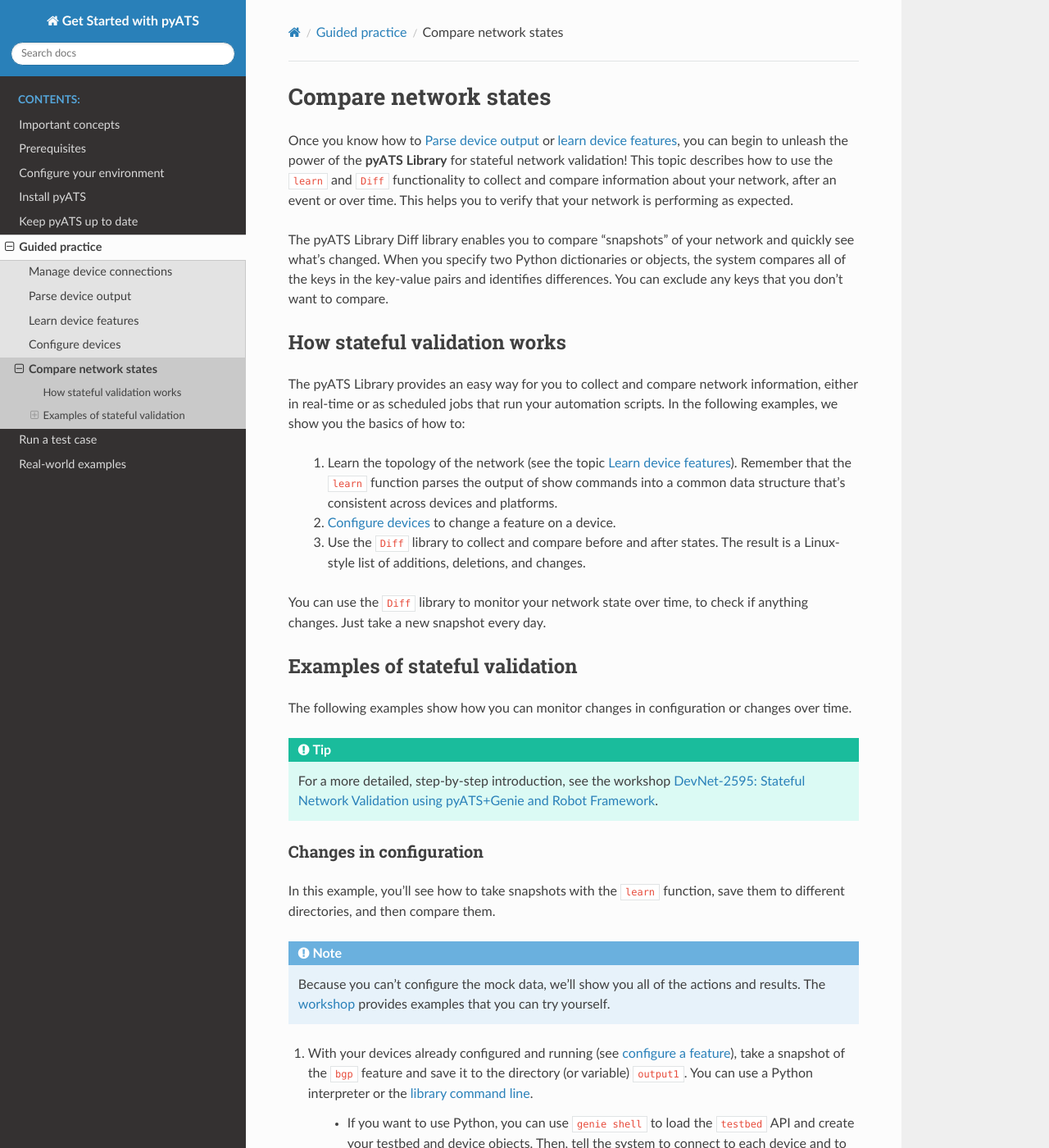
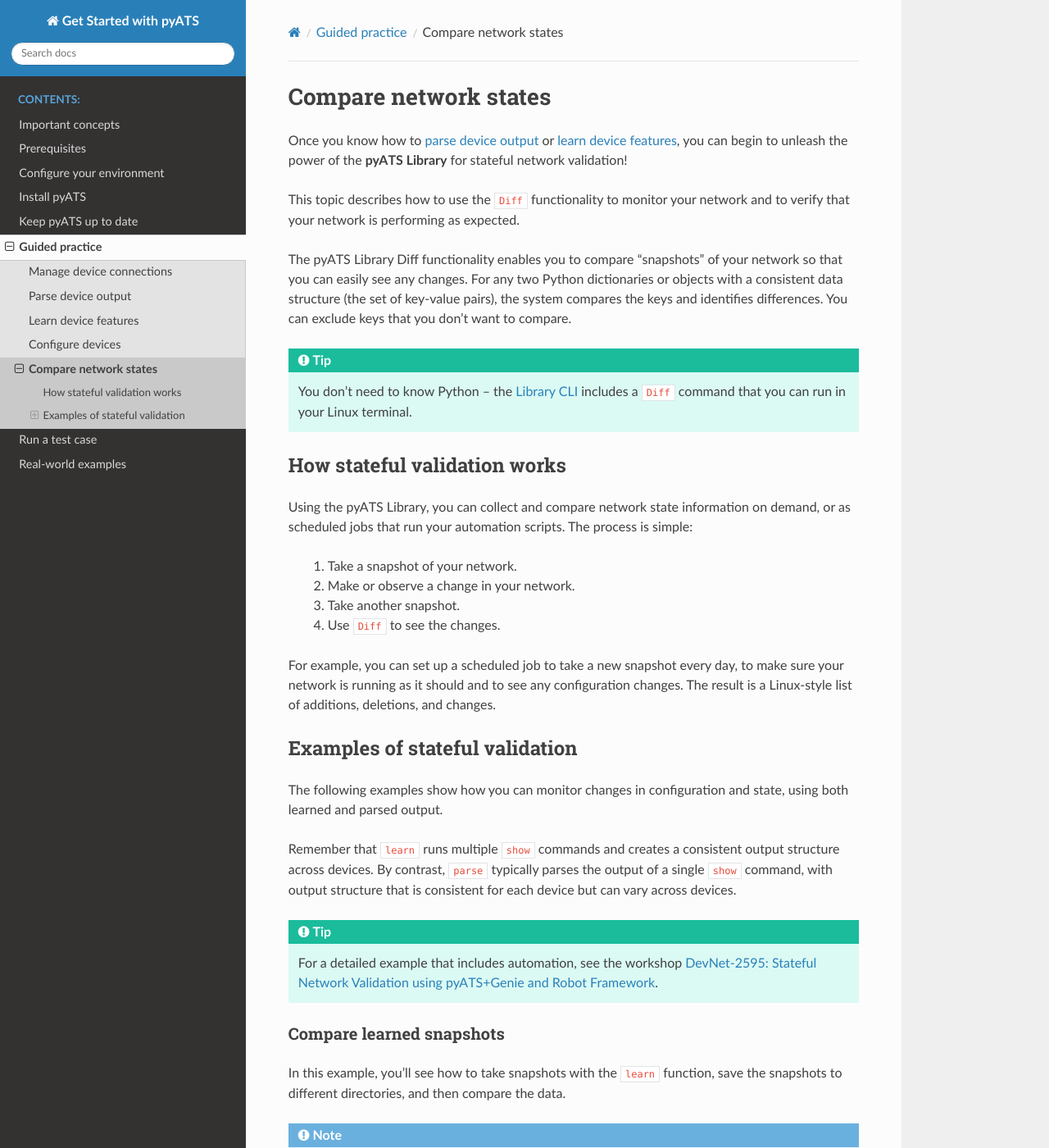
Before and after one commit to CiscoTestAutomation/getting-started, a Sphinx documentation site: the page built from source/quickstart/comparebeforeafter.rst, in a window 1280 px wide and 1400 px high. Shown: the whole window at 82% size. Built offline with Sphinx 7.4.7 and the Read the Docs theme 2.0.0, drawn with Linux system fonts in a browser that asks for light colours; pages that are not in the unit, such as notebooks, are missing from menus; some of the changed text lies outside the part shown.

Commit message:
First draft of compare network states topic.

```diff
--- a/source/definitions/def-diff.rst
+++ b/source/definitions/def-diff.rst
@@ -1 +1 @@
-The |library| Diff library enables you to compare "snapshots" of your network and quickly see what's changed. When you specify two Python dictionaries or objects, the system compares all of the keys in the key-value pairs and identifies differences. You can exclude any keys that you don't want to compare.
+The |library| Diff functionality enables you to compare "snapshots" of your network so that you can easily see any changes. For any two Python dictionaries or objects with a consistent data structure (the set of key-value pairs), the system compares the keys and identifies differences. You can exclude keys that you don't want to compare.
--- a/source/definitions/def_genie_cli.rst
+++ b/source/definitions/def_genie_cli.rst
@@ -1 +1,3 @@
+.. _genie-cli:
+
 The |library| command line interface (CLI) is a powerful, Linux-based command-line utility that offers you the library functionality directly from a Linux terminal, with no Python or programming experience required!
--- a/source/quickstart/comparebeforeafter.rst
+++ b/source/quickstart/comparebeforeafter.rst
@@ -2,36 +2,43 @@
 
 Compare network states
 ======================
-Once you know how to :ref:`parse-output` or :ref:`learn device features <learn-features>`, you can begin to unleash the power of the |librarybold| for stateful network validation! This topic describes how to use the ``learn`` and ``Diff`` functionality to collect and compare information about your network, after an event or over time. This helps you to verify that your network is performing as expected.
+Once you know how to :ref:`parse device output <parse-output>` or :ref:`learn device features <learn-features>`, you can begin to unleash the power of the |librarybold| for stateful network validation!
+
+This topic describes how to use the ``Diff`` functionality to monitor your network and to verify that your network is performing as expected.
 
 .. include:: ../definitions/def-diff.rst
 
+.. tip:: You don't need to know Python -- the :ref:`Library CLI <genie-cli>` includes a ``Diff`` command that you can run in your Linux terminal.
+
 How stateful validation works
 -----------------------------
-The |library| provides an easy way for you to collect and compare network information, either in real-time or as scheduled jobs that run your automation scripts. In the following examples, we show you the basics of how to:
+Using the |library|, you can collect and compare network state information on demand, or as scheduled jobs that run your automation scripts. The process is simple:
 
- #. Learn the topology of the network (see the topic :ref:`learn-features`). Remember that the ``learn`` function parses the output of show commands into a common data structure that's consistent across devices and platforms.
- #. :ref:`configure-devices` to change a feature on a device.
- #. Use the ``Diff`` library to collect and compare before and after states. The result is a Linux-style list of additions, deletions, and changes.
+ #. Take a snapshot of your network.
+ #. Make or observe a change in your network.
+ #. Take another snapshot.
+ #. Use ``Diff`` to see the changes.
 
-You can use the ``Diff`` library to monitor your network state over time, to check if anything changes. Just take a new snapshot every day.
+For example, you can set up a scheduled job to take a new snapshot every day, to make sure your network is running as it should and to see any configuration changes. The result is a Linux-style list of additions, deletions, and changes.
 
 
 Examples of stateful validation
 -------------------------------
-The following examples show how you can monitor changes in configuration or changes over time.
+The following examples show how you can monitor changes in configuration and state, using both learned and parsed output.
 
-.. tip:: For a more detailed, step-by-step introduction, see the workshop `DevNet-2595: Stateful Network Validation using pyATS+Genie and Robot Framework <https://github.com/CiscoTestAutomation/CL-DevNet-2595/blob/master/README.md>`_.
+Remember that ``learn`` runs multiple ``show`` commands and creates a consistent output structure across devices. By contrast, ``parse`` typically parses the output of a single ``show`` command, with output structure that is consistent for each device but can vary across devices.
 
-Changes in configuration
-^^^^^^^^^^^^^^^^^^^^^^^^
-In this example, you'll see how to take snapshots with the ``learn`` function, save them to different directories, and then compare them.
+.. tip:: For a detailed example that includes automation, see the workshop `DevNet-2595: Stateful Network Validation using pyATS+Genie and Robot Framework <https://github.com/CiscoTestAutomation/CL-DevNet-2595/blob/master/README.md>`_.
 
-.. note:: Because you can't configure the mock data, we'll show you all of the actions and results. The `workshop <https://github.com/CiscoTestAutomation/CL-DevNet-2595/blob/master/README.md>`_ provides examples that you can try yourself.
+Compare learned snapshots
+^^^^^^^^^^^^^^^^^^^^^^^^^^^^^^
+In this example, you'll see how to take snapshots with the ``learn`` function, save the snapshots to different directories, and then compare the data.
 
-#. With your devices already configured and running (see :ref:`configure a feature <config-feature>`), take a snapshot of the ``bgp`` feature and save it to the directory (or variable) ``output1``. You can use a Python interpreter or the :term:`library command line`.
+.. note:: We'll show you all of the actions and results, because mock data doesn't work with this example. The `workshop <https://github.com/CiscoTestAutomation/CL-DevNet-2595/blob/master/README.md>`_ provides examples that you can try yourself.
 
-    * If you want to use Python, you can use ``genie shell`` to load the ``testbed`` API and create your testbed and device objects. Then, tell the system to connect to each device and to learn the specified feature::
+#. With your devices already configured and running, take a snapshot of the ``bgp`` feature and save it to the directory (or variable) ``output1``. You can use a Python interpreter or the :term:`Library command line`.
+
+    * If you want to use Python, use ``genie shell`` to load the ``testbed`` API and create your testbed and device objects. Then, tell the system to connect to each device and to learn the specified feature::
 
        (pyats) $ genie shell --testbed-file tb.yaml
           >>> output1 = {}
@@ -41,17 +48,33 @@
           ...     output1[name]['bgp'] = dev.learn('bgp')
           ...
 
-      This example uses a Python ``for`` loop to execute each statement on all devices in the testbed. The system stores the feature information in Python dictionaries, each identified by the device name. |br| |br|
+      This example uses a Python ``for`` loop to execute each statement on all devices in the testbed.
+
+      *Result*: The system stores the feature information in a Python dictionary, which includes the data for all devices. |br| |br|
 
     * If you want to use the CLI::
 
        (pyats) $ genie learn "bgp" --testbed-file tb.yaml --output output1
 
-      *Result*: Within the output directory, the system creates the output files and displays a summary for each device.
+      *Result*: The system creates the output directory ``output1``, stores the ``ops.txt`` device files in JSON format, and displays a summary for each device:
 
-#. Change a device configuration. For example, shut down an interface.
+       .. code-block::
 
-#. Repeat step 1 to take another snapshot, but specify a different output directory or variable, such as ``output_2``.
+        +==============================================================================+
+        | Genie Learn Summary for device nx-osv-1                                      |
+        +==============================================================================+
+        |  Connected to nx-osv-1                                                       |
+        |  -   Log: output1/connection_nx-osv-1.txt                                    |
+        |------------------------------------------------------------------------------|
+        |  Learnt feature 'bgp'                                                       |
+        |  -  Ops structure:  output1/bgp_nxos_nx-osv-1_ops.txt                       |
+        |  -  Device Console: output1/bgp_nxos_nx-osv-1_console.txt                   |
+        |==============================================================================|
+
+
+#. Change the configuration of a feature on a device, or shut down/bring up an interface.
+
+#. Repeat step 1 to take another snapshot, but specify a different output directory or variable, such as ``output2``.
 
 #. Compare the two snapshots:
 
@@ -66,9 +89,11 @@
 
        $ (pyats) genie diff output1 output2
 
-      *Result*: The system displays any differences:
+    *Result*: The system displays any differences.
 
-      .. code-block:: text
+    .. note:: ``+`` indicates an addition, ``-`` indicates a deletion, and ``+`` followed by ``-`` indicates a change.
+
+    .. code-block:: text
 
         more output/diff_bgp_nxos_nxos-osv-1_ops.txt
         --- output1/bgp_nxos_nxos-osv-1_ops.txt
@@ -88,20 +113,77 @@
         +         session_state: active
         -         session_state: idle
 
+    In this example, you can see that ``ipv4 multicast`` and ``ipv4 unicast`` both changed from idle to active.
 
+Compare parsed snapshots
+^^^^^^^^^^^^^^^^^^^^^^^^^
+In this example, you can see how to :ref:`parse the output <parse-output>` of a single ``show`` command at two different points in time, and then use ``Diff`` to compare the output.
 
-Changes over time
-^^^^^^^^^^^^^^^^^
-In this example, you can see how to :ref:`parse the output <parse-output>` of a ``show`` command at two different points in time, and then use ``diff`` to compare the output.
+.. tip:: Because the parsed output structure can vary across devices, this example shows you how to take a snapshot on a single device. You can, of course, write a script that automates this process for every device in your network.
 
+#. With your device already configured and running, take a snapshot and save it to the directory (or variable) ``po1``. You can use a Python interpreter or the :term:`Library command line`.
 
+    * If you want to use Python, use ``genie shell`` to load the ``testbed`` API and create your testbed and device objects. Then, tell the system to connect to a device and parse the specified command::
 
+       (pyats) $ genie shell --testbed-file tb.yaml
+          >>> dev = tb.devices['uut']
+          >>> dev.connect()
+          >>> po1 = dev.parse('show ip ospf interface brief')
 
+      *Result*: The system stores the parsed output in a Python dictionary. |br| |br|
 
+    * If you want to use the CLI::
+
+       (pyats) $ genie parse "show ip ospf interface brief" --testbed-file tb.yaml --devices uut --output po1
+
+      *Result*: The system creates the output directory ``po1``, stores the ``parsed.txt`` file in JSON format, and displays a summary for the device:
+
+       .. code-block::
+
+        +==============================================================================+
+        | Genie Parse Summary for nx-osv-1                                             |
+        +==============================================================================+
+        |  Connected to nx-osv-1                                                       |
+        |  -  Log: po1/connection_nx-osv-1.txt                                         |
+        |------------------------------------------------------------------------------|
+        |  Parsed command 'show ip ospf interface brief'                               |
+        |  -  Parsed structure: po1/nx-osv-1_show-ip-ospf-interface-brief_parsed.txt   |
+        |  -  Device Console:   po1/nx-osv-1_show-ip-ospf-interface-brief_console.txt  |
+        |------------------------------------------------------------------------------|
+
+#. Shut down an interface.
+
+#. Repeat step 1 to take another snapshot, but specify a different output directory or variable, such as ``po2``.
+
+#. Compare the two snapshots:
+
+    * Python::
+
+        >>> from genie.utils.diff import Diff
+        >>> diff = Diff(po1, po2)
+        >>> diff.findDiff()
+        >>> print(diff)
+
+    * |library| CLI::
+
+       $ (pyats) genie diff po1 po2
+
+    *Result*: The system displays any differences.
+
+     .. code-block::
+
+         GigabitEthernet2:
+        +      nbrs_count: 0
+        -      nbrs_count: 1
+        +      nbrs_full: 0
+        -      nbrs_full: 1
+        +      state: DOWN
+        -      state: P2P
+
+    You can see in this example that ``GigabitEthernet2`` is now down.
 
 See also...
-*a list of relevant links*
 
  * Master workshop: https://github.com/CiscoTestAutomation/CL-DevNet-2595/blob/master/workshop.md
  * More ``Diff`` examples: https://pubhub.devnetcloud.com/media/genie-docs/docs/cli/genie_diff.html#genie-diff
- * link 3
+ * Use case for parsed output: https://pubhub.devnetcloud.com/media/genie-docs/docs/solutions/index.html#genie-solutions
--- a/source/quickstart/configuredevices.rst
+++ b/source/quickstart/configuredevices.rst
@@ -134,7 +134,7 @@
 
    At this point, we provide examples because you cannot run the ``testbed.build_config`` command on the mock data. This example shows two devices, each with its own interface.
 
-   .. tip:: Remember that you will need to refer to the feature `model <https://pubhub.devnetcloud.com/media/genie-feature-browser/docs/#/models>`_ page to know which attributes (keys) you can configure.
+   .. tip:: Refer to the feature `model <https://pubhub.devnetcloud.com/media/genie-feature-browser/docs/#/models>`_ page to see which attributes (keys) you can configure.
 
    .. code-block::
 
```
